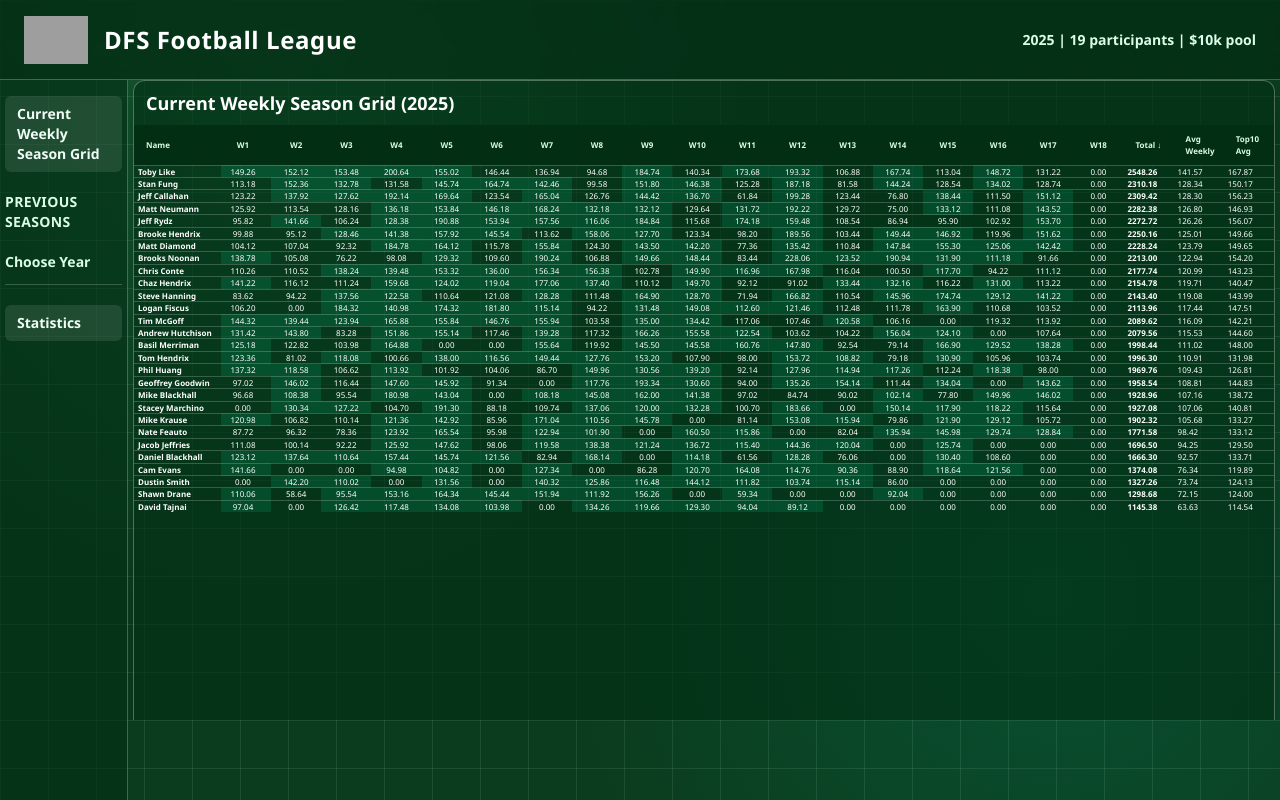
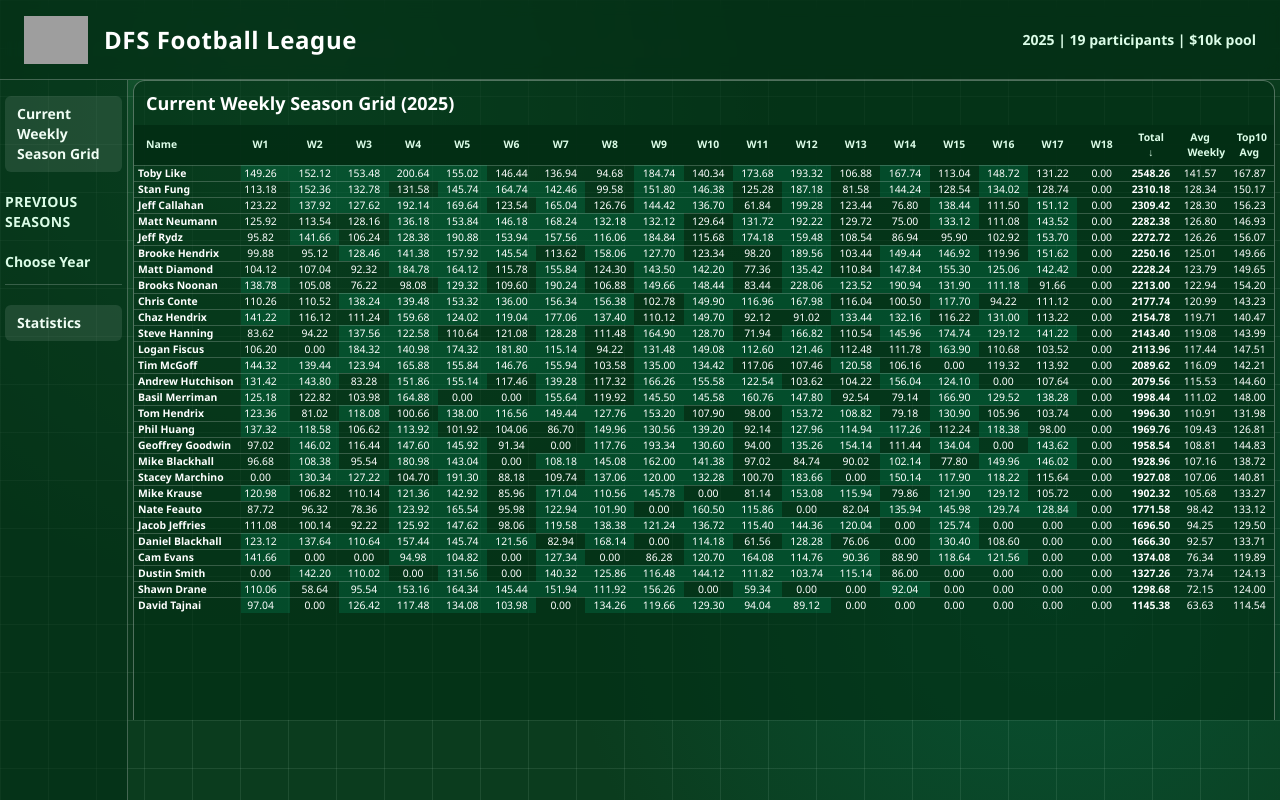
Before and after one commit to Tjm07890789/Draftkings-Fantasy-Football-League, a Next.js app: page / in a window 1280 px wide. Both pictures are taken after a click on the button "Current Weekly Season Grid". Built offline with nearby package versions, Linux system fonts and the light colour scheme; grey boxes are pictures that could not be loaded.

Commit message:
Increase table readability and tighten column spacing

```diff
--- a/src/components/dfs-app.tsx
+++ b/src/components/dfs-app.tsx
@@ -71,8 +71,8 @@ function SeasonGrid({ title, rows }: { title: string; rows: SeasonRow[] }) {
     () => rows.reduce((max, row) => Math.max(max, row.name.length), 0),
     [rows],
   );
-  const nameColWidth = `${Math.max(longestNameChars + 3, 16)}ch`;
-  const dataColWidth = "calc((100% - var(--name-col-width) - 6px) / 21)";
+  const nameColWidth = `${Math.max(longestNameChars + 2, 16)}ch`;
+  const dataColWidth = "calc((100% - var(--name-col-width) - 2px) / 21)";
 
   const [sortColumn, setSortColumn] = React.useState<SortColumn>("total");
   const [sortDirection, setSortDirection] = React.useState<SortDirection>("desc");
@@ -114,11 +114,11 @@ function SeasonGrid({ title, rows }: { title: string; rows: SeasonRow[] }) {
     >
       <h2 className="px-3 py-2 text-lg font-bold text-white">{title}</h2>
       <div className="m-0 max-w-full overflow-auto p-0 md:h-[calc(100%-3rem)] md:overflow-hidden">
-        <Table className="table-fixed w-full max-w-full overflow-hidden text-[0.5rem]">
+        <Table className="table-fixed w-full max-w-full overflow-hidden text-[0.65rem]">
           <TableHeader>
-            <TableRow className="h-3 py-0 text-[0.5rem]">
+            <TableRow className="h-4 py-0 text-[0.65rem]">
               <TableHead
-                className="sticky top-0 z-20 h-3 bg-green-950/95 px-1 py-0 text-[0.5rem]"
+                className="sticky top-0 z-20 h-4 bg-green-950/95 px-1 py-0 text-[0.65rem]"
                 style={{ width: "var(--name-col-width)", minWidth: "var(--name-col-width)" }}
               >
                 <button type="button" onClick={() => handleSort("name")} className="w-full cursor-pointer text-left">
@@ -128,7 +128,7 @@ function SeasonGrid({ title, rows }: { title: string; rows: SeasonRow[] }) {
               {Array.from({ length: 18 }, (_, index) => (
                 <TableHead
                   key={`week-head-${index + 1}`}
-                  className={`sticky top-0 z-20 h-3 bg-green-950/95 py-0 text-center text-[0.5rem] ${index === 0 ? "pl-[6px]" : "px-0"}`}
+                  className={`sticky top-0 z-20 h-4 bg-green-950/95 py-0 text-center text-[0.65rem] ${index === 0 ? "pl-[2px]" : "px-0"}`}
                   style={{ width: dataColWidth, minWidth: dataColWidth }}
                 >
                   <button
@@ -142,26 +142,26 @@ function SeasonGrid({ title, rows }: { title: string; rows: SeasonRow[] }) {
                 </TableHead>
               ))}
               <TableHead
-                className="sticky top-0 z-20 h-3 bg-green-950/95 px-1 py-0 text-[0.5rem]"
+                className="sticky top-0 z-20 h-4 bg-green-950/95 px-0 py-0 text-center text-[0.65rem]"
                 style={{ width: dataColWidth, minWidth: dataColWidth }}
               >
-                <button type="button" onClick={() => handleSort("total")} className="w-full cursor-pointer text-left">
+                <button type="button" onClick={() => handleSort("total")} className="w-full cursor-pointer text-center">
                   Total{renderSortLabel("total")}
                 </button>
               </TableHead>
               <TableHead
-                className="sticky top-0 z-20 h-3 bg-green-950/95 px-1 py-0 text-[0.5rem]"
+                className="sticky top-0 z-20 h-4 bg-green-950/95 px-0 py-0 text-center text-[0.65rem]"
                 style={{ width: dataColWidth, minWidth: dataColWidth }}
               >
-                <button type="button" onClick={() => handleSort("avgWeekly")} className="w-full cursor-pointer text-left">
+                <button type="button" onClick={() => handleSort("avgWeekly")} className="w-full cursor-pointer text-center">
                   Avg Weekly{renderSortLabel("avgWeekly")}
                 </button>
               </TableHead>
               <TableHead
-                className="sticky top-0 z-20 h-3 bg-green-950/95 px-1 py-0 text-[0.5rem]"
+                className="sticky top-0 z-20 h-4 bg-green-950/95 px-0 py-0 text-center text-[0.65rem]"
                 style={{ width: dataColWidth, minWidth: dataColWidth }}
               >
-                <button type="button" onClick={() => handleSort("top10Avg")} className="w-full cursor-pointer text-left">
+                <button type="button" onClick={() => handleSort("top10Avg")} className="w-full cursor-pointer text-center">
                   Top10 Avg{renderSortLabel("top10Avg")}
                 </button>
               </TableHead>
@@ -169,9 +169,9 @@ function SeasonGrid({ title, rows }: { title: string; rows: SeasonRow[] }) {
           </TableHeader>
           <TableBody>
             {sortedRows.map((row) => (
-              <TableRow key={row.name} className="h-3 py-0 text-[0.5rem]">
+              <TableRow key={row.name} className="h-4 py-0 text-[0.65rem]">
                 <TableCell
-                  className="h-3 px-1 py-0 text-[0.5rem] font-semibold whitespace-nowrap"
+                  className="h-4 px-1 py-0 text-[0.65rem] font-semibold whitespace-nowrap"
                   style={{ width: "var(--name-col-width)", minWidth: "var(--name-col-width)" }}
                 >
                   {row.name}
@@ -179,19 +179,19 @@ function SeasonGrid({ title, rows }: { title: string; rows: SeasonRow[] }) {
                 {row.weeks.map((score, index) => (
                   <TableCell
                     key={`${row.name}-week-${index + 1}`}
-                    className={`${row.top10WeekIndexes.includes(index) ? "bg-emerald-400/15 " : ""}h-3 py-0 text-center text-[0.5rem] ${index === 0 ? "pl-[6px]" : "px-0"}`}
+                    className={`${row.top10WeekIndexes.includes(index) ? "bg-emerald-400/15 " : ""}h-4 py-0 text-center text-[0.65rem] ${index === 0 ? "pl-[2px]" : "px-0"}`}
                     style={{ width: dataColWidth, minWidth: dataColWidth }}
                   >
                     {formatCell(score)}
                   </TableCell>
                 ))}
-                <TableCell className="h-3 px-1 py-0 text-[0.5rem] font-semibold" style={{ width: dataColWidth, minWidth: dataColWidth }}>
+                <TableCell className="h-4 px-0 py-0 text-center text-[0.65rem] font-semibold" style={{ width: dataColWidth, minWidth: dataColWidth }}>
                   {formatCell(row.total)}
                 </TableCell>
-                <TableCell className="h-3 px-1 py-0 text-[0.5rem]" style={{ width: dataColWidth, minWidth: dataColWidth }}>
+                <TableCell className="h-4 px-0 py-0 text-center text-[0.65rem]" style={{ width: dataColWidth, minWidth: dataColWidth }}>
                   {formatCell(row.avgWeekly)}
                 </TableCell>
-                <TableCell className="h-3 px-1 py-0 text-[0.5rem]" style={{ width: dataColWidth, minWidth: dataColWidth }}>
+                <TableCell className="h-4 px-0 py-0 text-center text-[0.65rem]" style={{ width: dataColWidth, minWidth: dataColWidth }}>
                   {formatCell(row.top10Avg)}
                 </TableCell>
               </TableRow>
```
